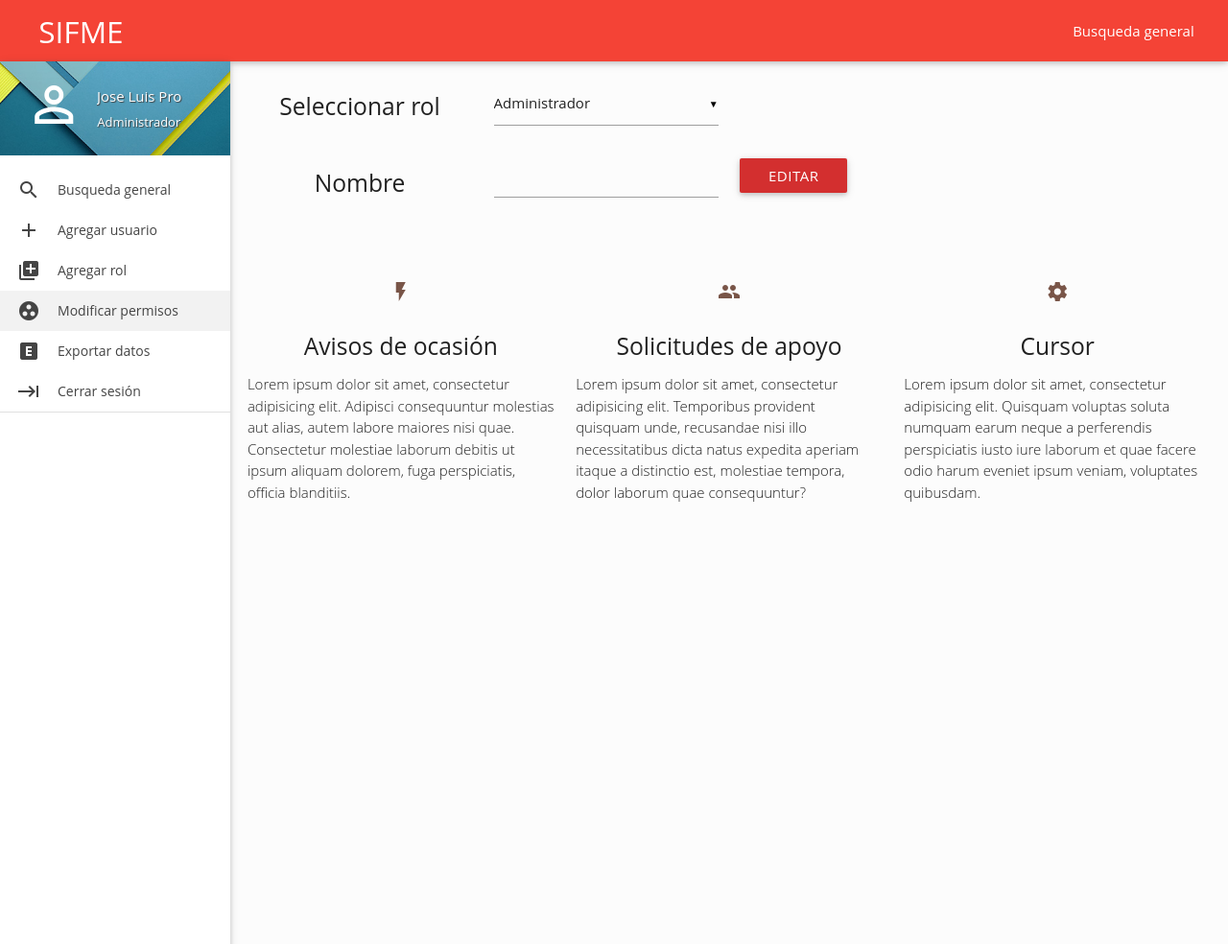
After one commit to Irvel/prototipo-directorio, a PHP site: page /permisos.html in a window 1280 px wide. The commit adds this page. Shown: the whole page at 96% size. Run offline with PHP 8.4, Linux system fonts and the light colour scheme; some libraries are stand-ins or nearby versions.

Commit message:
Add "modificar permisos page" and tweak index visuals

```diff
--- a/index.html
+++ b/index.html
@@ -57,7 +57,7 @@
           <li class="bold"><a href="index.html" class="waves-effect waves-red"><i class="material-icons">library_add</i> Agregar rol</a>
           </li>
           </li>
-          <li class="bold"><a href="{{ urlFor('admin_all_users') }}" class="waves-effect waves-red"><i class="large material-icons">group_work</i> Modificar permisos</a>
+          <li class="bold"><a href="permisos.html" class="waves-effect waves-red"><i class="large material-icons">group_work</i> Modificar permisos</a>
           </li>
           <li class="bold"><a href="{{ urlFor('admin_all_users') }}" class="waves-effect waves-red"><i class="large material-icons">explicit</i> Exportar datos</a>
           </li>
--- /dev/null
+++ b/permisos.html
@@ -0,0 +1,151 @@
+<!DOCTYPE html>
+<html>
+<head>
+  <meta charset="UTF-8">
+  <title>Directorio SIFME</title>
+      <!--Let browser know website is optimized for mobile-->
+      <meta name="viewport" content="width=device-width, initial-scale=1.0"/>
+      <link rel="stylesheet" href="web/css/bootstrap-theme.css">
+      <link rel="stylesheet" href="web/css/materialize.min.css" media="screen,projection">
+      <link rel="stylesheet" href="web/css/style.css">
+      <link rel="stylesheet" href="web/css/scrollbar.css">
+      <link rel="stylesheet" href="web/css/main.css">
+      <link href="https://fonts.googleapis.com/icon?family=Material+Icons" rel="stylesheet">
+</head>
+
+<body>
+  <header>
+    <div class="navbar-fixed">
+      <nav class="red">
+        <div class="nav-wrapper container">
+              <a id="logo-container" href="#" class="brand-logo">SIFME</a>
+              <ul class="right hide-on-med-and-down">
+                <li><a href="#">Busqueda general</a></li>
+              </ul>
+
+              <ul id="nav-mobile" class="side-nav">
+                <li>Busqueda general</li>
+              </ul>
+
+            </div>
+      </nav>
+    </div>
+
+  </header>
+
+  <div id="main">
+
+    <!-- Sidebar -->
+      <aside id="left-sidebar-nav">
+        <ul style="width: 240px;" id="slide-out" class="side-nav fixed leftside-navigation ps-container ps-active-y">
+          <li class="user-details red darken-2">
+            <div class="row">
+              <div class="col col s4 m4 l4">
+                <i class="medium material-icons white-text">perm_identity</i>
+              </div>
+              <div class="col col s8 m8 l8">
+                <a class="btn-flat dropdown-button waves-effect waves-light white-text profile-btn" href="#" data-activates="profile-dropdown">Jose Luis Pro<i class="mdi-navigation-arrow-drop-down right"></i></a>
+                <p class="user-roal">Administrador</p>
+              </div>
+            </div>
+          </li>
+          <li class="bold"><a href="index.html" class="waves-effect waves-red"><i class="mdi-action-search"></i> Busqueda general</a>
+          </li>
+          </li>
+          <li class="bold"><a href="index.html" class="waves-effect waves-red"><i class="material-icons">add</i> Agregar usuario</a>
+          </li>
+          <li class="bold"><a href="index.html" class="waves-effect waves-red"><i class="material-icons">library_add</i> Agregar rol</a>
+          </li>
+          </li>
+          <li class="bold active"><a href="permisos.html" class="waves-effect waves-red"><i class="large material-icons">group_work</i> Modificar permisos</a>
+          </li>
+          <li class="bold"><a href="{{ urlFor('admin_all_users') }}" class="waves-effect waves-red"><i class="large material-icons">explicit</i> Exportar datos</a>
+          </li>
+          <li class="bold"><a href="logout.html" class="waves-effect waves-red"><i class="mdi-hardware-keyboard-tab"></i> Cerrar sesión</a>
+          </li>
+
+          <li class="li-hover"><div class="divider"></div></li>
+
+          <!-- Custom scrollbar -->
+          <div style="left: 0px; bottom: 3px;" class="ps-scrollbar-x-rail"><div style="left: 0px; width: 0px;" class="ps-scrollbar-x"></div></div><div style="top: 0px; height: 667px; right: 3px;" class="ps-scrollbar-y-rail"><div style="top: 0px; height: 401px;" class="ps-scrollbar-y"></div></div>
+        </ul>
+        <a href="#" data-activates="slide-out" class="sidebar-collapse btn-floating btn-medium waves-effect waves-light hide-on-large-only red"><i class="mdi-navigation-menu"></i></a>
+      </aside>
+
+      <div class="container">
+        <div class="row">
+          <div class="col s3 header-search-wrapper superior">
+            <h5 class="center">Seleccionar rol</h5>
+          </div>
+          <div class="col s3 header-search-wrapper superior">
+            <select>
+                  <option value="" disabled selected>Administrador</option>
+                  <option value="1">Líder</option>
+                  <option value="2">Coordinador</option>
+                  <option value="3">Líder de sector</option>
+                  <option value="4">Miembro</option>
+                </select>
+
+          </div>
+
+        </div>
+        <div class="row">
+          <div class="col s3 header-search-wrapper superior">
+            <h5 class="center">Nombre</h5>
+          </div>
+          <div class="input-field col s3">
+            <input placeholder="" id="first_name" type="text" class="validate">
+            <label for="first_name"></label>
+          </div>
+          <div class="col s3 header-search-wrapper superior">
+            <a class="waves-effect waves-light btn red darken-2">Editar</a>
+          </div>
+
+        </div>
+        <div class="row">
+               <div class="col s12 m4">
+                 <div class="icon-block">
+                   <h2 class="center brown-text"><i class="material-icons">flash_on</i></h2>
+                   <h5 class="center">Avisos de ocasión</h5>
+                   <p class="light">Lorem ipsum dolor sit amet, consectetur adipisicing elit. Adipisci consequuntur molestias aut alias, autem labore maiores nisi quae. Consectetur molestiae laborum debitis ut ipsum aliquam dolorem, fuga perspiciatis, officia blanditiis.</p>
+                 </div>
+               </div>
+
+               <div class="col s12 m4">
+                 <div class="icon-block">
+                   <h2 class="center brown-text"><i class="material-icons">group</i></h2>
+                   <h5 class="center">Solicitudes de apoyo</h5>
+
+                   <p class="light">Lorem ipsum dolor sit amet, consectetur adipisicing elit. Temporibus provident quisquam unde, recusandae nisi illo necessitatibus dicta natus expedita aperiam itaque a distinctio est, molestiae tempora, dolor laborum quae consequuntur?</p>
+                 </div>
+               </div>
+
+               <div class="col s12 m4">
+                 <div class="icon-block">
+                   <h2 class="center brown-text"><i class="material-icons">settings</i></h2>
+                   <h5 class="center">Cursor</h5>
+
+                   <p class="light">Lorem ipsum dolor sit amet, consectetur adipisicing elit. Quisquam voluptas soluta numquam earum neque a perferendis perspiciatis iusto iure laborum et quae facere odio harum eveniet ipsum veniam, voluptates quibusdam.</p>
+                 </div>
+               </div>
+             </div>
+
+           </div>
+      </div>
+    </div>
+
+  <!--Import jQuery before materialize.js-->
+  <script type="text/javascript" src="https://code.jquery.com/jquery-2.1.1.min.js"></script>
+  <script type="text/javascript" src="js/materialize.min.js"></script>
+  <script src="web/js/scrollbar.min.js"></script>
+  <script src="web/js/plugins.js"></script>
+
+  <!-- jQuery && Materialize JavaScript -->
+  <script>
+    $(document).ready(function(){
+      $(".sidebar-collapse").sideNav();
+    });
+  </script>
+
+</body>
+</html>
--- a/web/css/main.css
+++ b/web/css/main.css
@@ -13,6 +13,10 @@ body{
   display: table;
   clear: both; }
 
+.container .row .superior{
+  margin-top: 2%;
+}
+
 #barra_busqueda {
   margin-top: 2%;
 }
```
